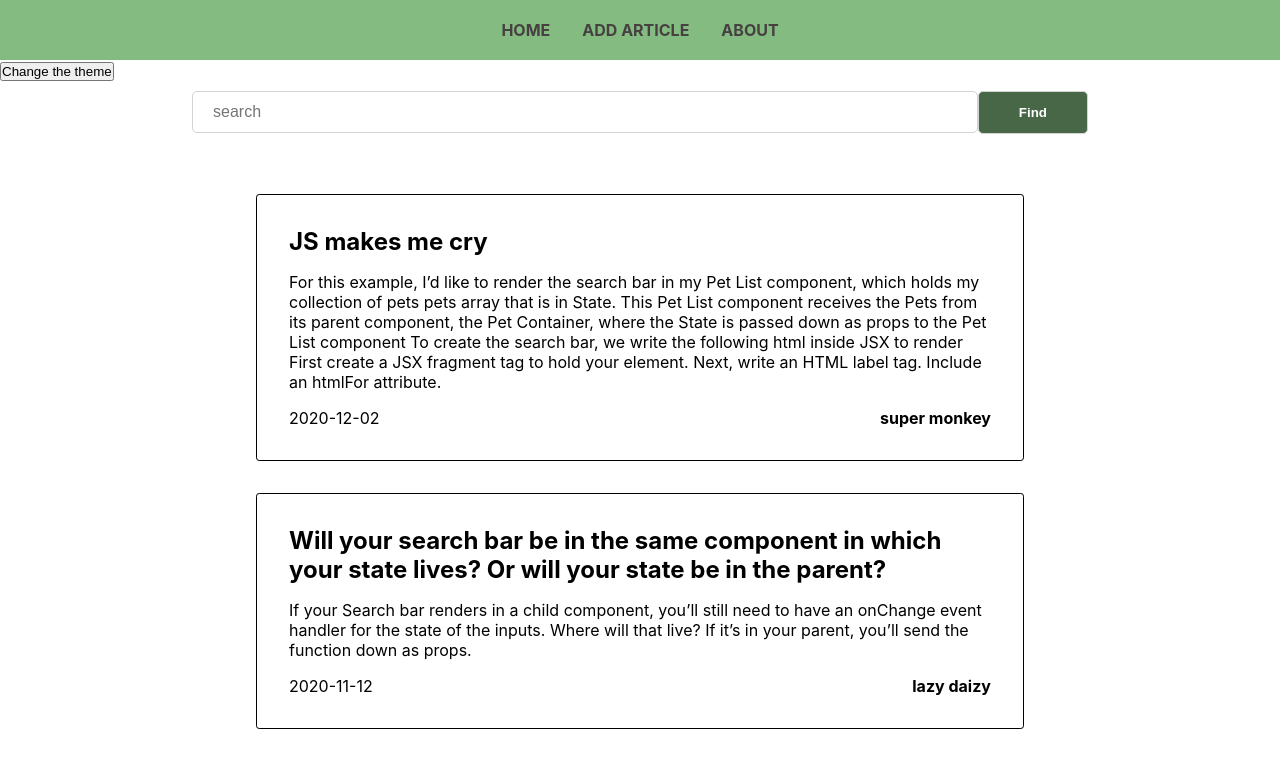
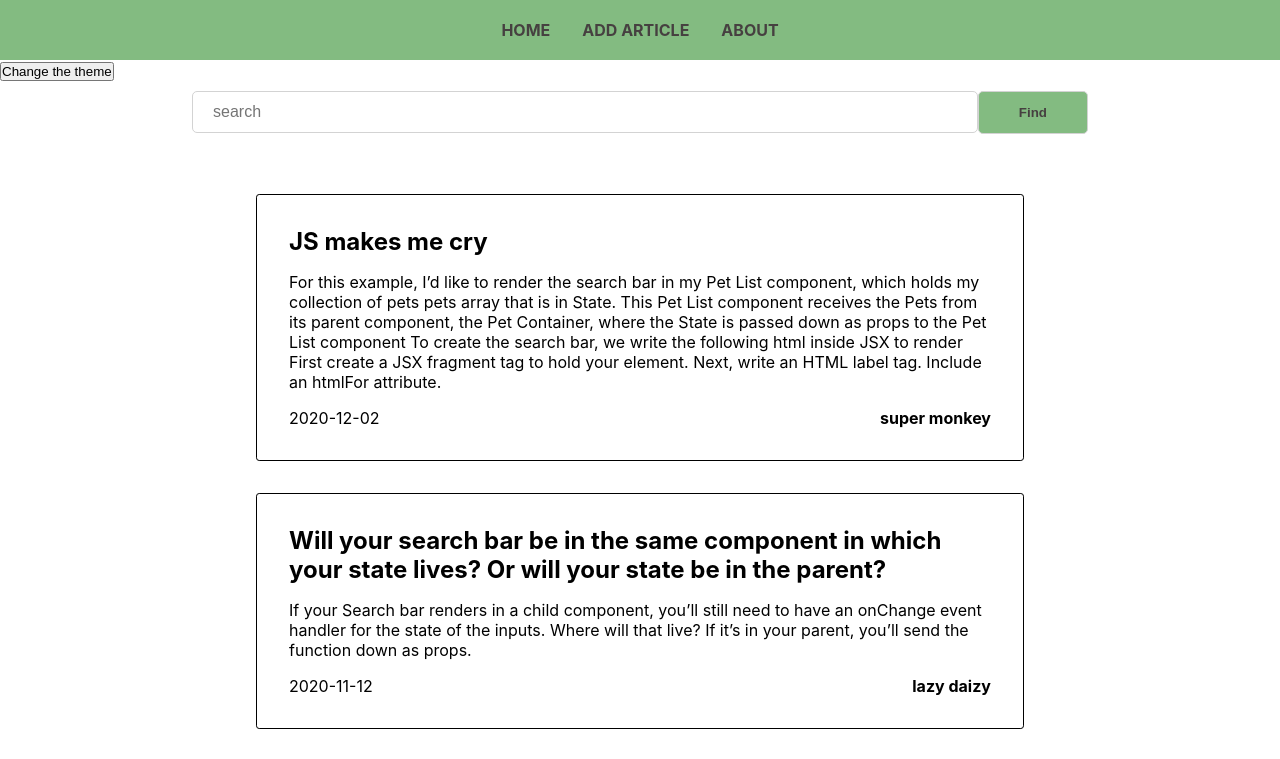
Before and after one commit to SvitlanaRybakova/react-app-group-blogg, a React (Create React App) app: page / in a window 1280 px wide. Shown: the top 759 px of the page. Built offline with nearby package versions, Linux system fonts and the light colour scheme.

Commit message:
implement toggleTheme to searchbar component

```diff
--- a/src/components/Search.js
+++ b/src/components/Search.js
@@ -1,9 +1,15 @@
 import React, { useContext } from 'react';
 import { ArticleContext } from '../contexts/ArticleContext';
-import { form, input, button } from '../styles/Search.module.css'
+import { form, input, button } from '../styles/Search.module.css';
+import {ThemeContext} from "../contexts/ThemeContext";
+
+
 
 function Search(){
   const { searchInput, onChange, findArticle } = useContext(ArticleContext);
+  const { isGreenTheme, green, dark } = useContext(ThemeContext);
+  const theme = isGreenTheme ? green : dark;
+
   return(
     <form onSubmit={findArticle} className={form}>
       <input
@@ -15,7 +21,7 @@ function Search(){
 
       />
 
-      <button className={button}>Find</button>
+      <button className={button} style= {{background: theme.navbar, color: theme.fontColor}}>Find</button>
     </form>
   )
 }
--- a/src/styles/Search.module.css
+++ b/src/styles/Search.module.css
@@ -16,8 +16,8 @@
 }
 .button{
   border: 1px solid lightgray;
-  background-color: rgb(71 103 70);
-  color: #ffff;
+  /* background-color: rgb(71 103 70); */
+  /* color: #ffff; */
   border-radius: 5px;
   font-weight: bold;
   padding: 13px 40px;
```
